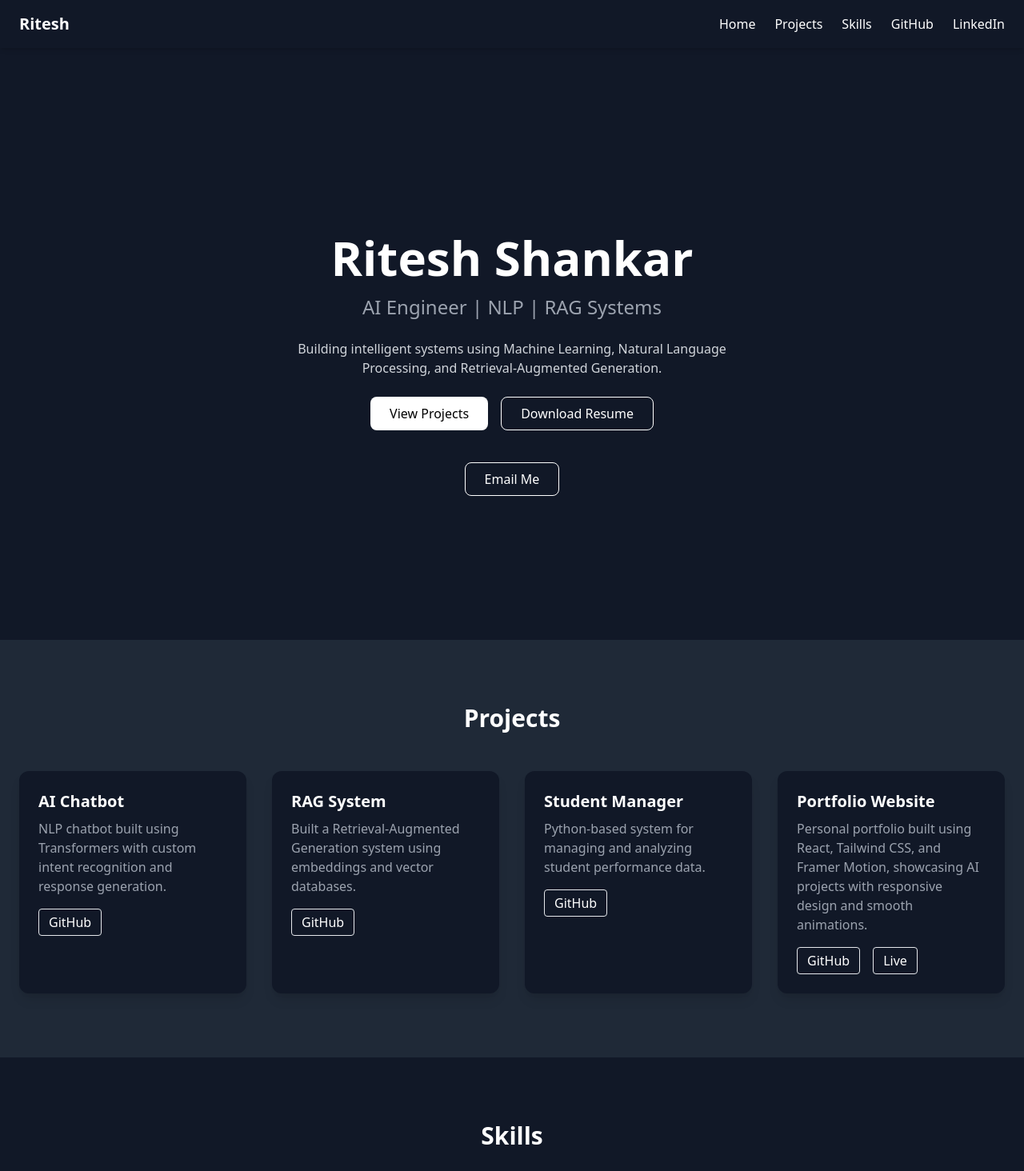
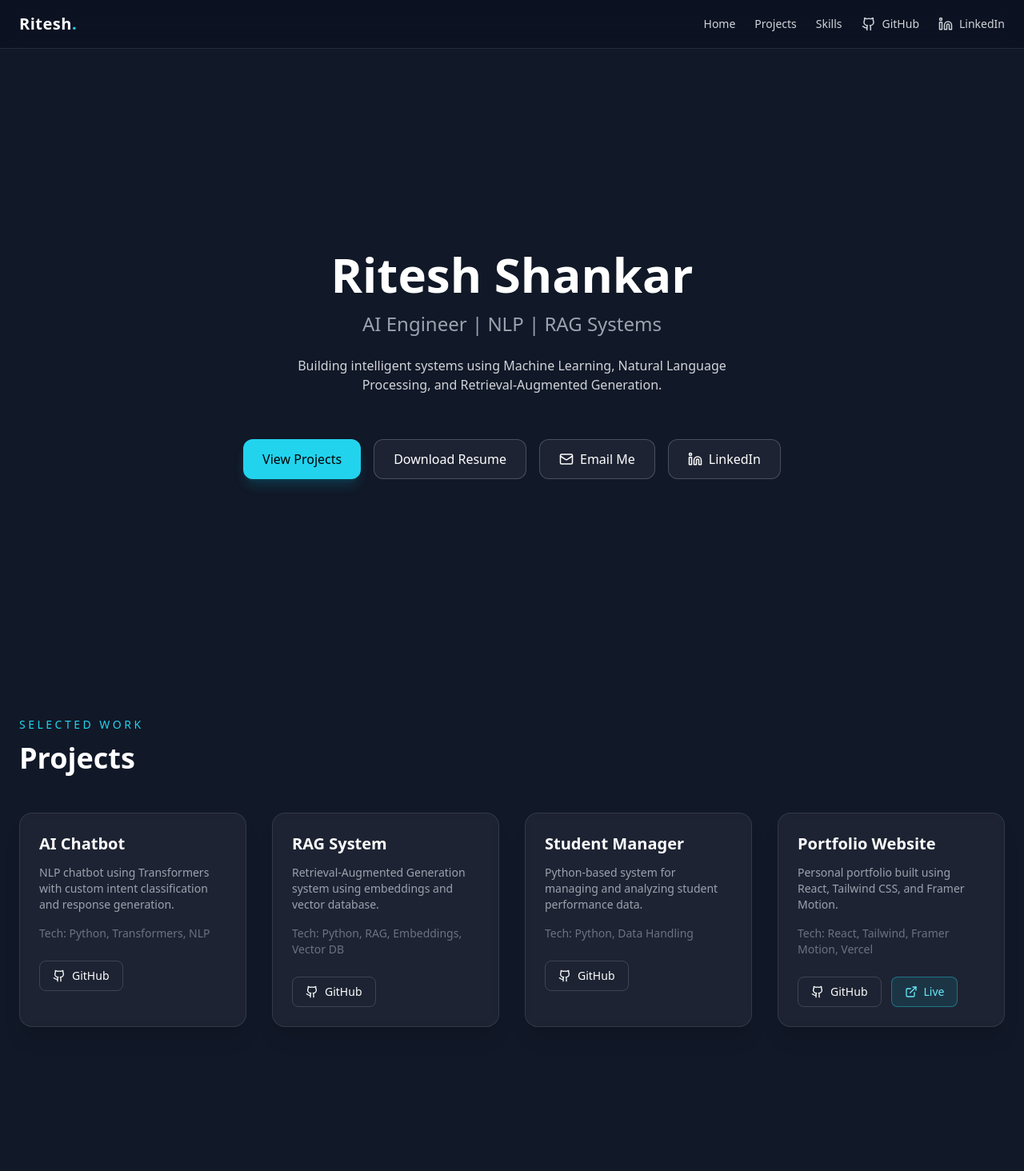
Before and after one commit to Ritesh02s/portfoli-site, a React (Vite) app: page / in a window 1280 px wide. Shown: the top 1464 px of the page at 80% size. Built offline with nearby package versions, Linux system fonts and the light colour scheme.

Commit message:
Updated UI

```diff
--- a/package.json
+++ b/package.json
@@ -11,6 +11,7 @@
   },
   "dependencies": {
     "framer-motion": "^12.38.0",
+    "lucide-react": "^1.7.0",
     "react": "^19.2.4",
     "react-dom": "^19.2.4"
   },
--- a/src/App.jsx
+++ b/src/App.jsx
@@ -1,5 +1,6 @@
 import './App.css';
 import { motion } from "framer-motion";
+import { Github, Linkedin, Mail, ExternalLink } from "lucide-react";
 
 function App() {
   const scrollToSection = (id) => {
@@ -9,38 +10,45 @@ function App() {
   return (
     <div className="bg-gray-900 text-white min-h-screen">
       {/* Navbar */}
-      <nav className="fixed top-0 w-full bg-gray-900 shadow-md z-50 flex justify-between items-center px-6 py-4">
-        <h1 className="text-xl font-bold">Ritesh</h1>
+      <nav className="fixed top-0 w-full z-50 border-b border-white/10 bg-[#0b1020]/70 backdrop-blur-md">
+        <div className="mx-auto flex max-w-7xl items-center justify-between px-6 py-4">
+          <h1 className="text-xl font-semibold tracking-wide">
+            Ritesh<span className="text-cyan-400">.</span>
+          </h1>
 
-        <div className="flex gap-6">
-          <button onClick={() => scrollToSection("hero")} className="hover:text-gray-400">
+          <div className="hidden md:flex items-center gap-6 text-sm text-gray-300">
+            <button onClick={() => scrollToSection("hero")} className="hover:text-white transition">
               Home
             </button>
-          <button onClick={() => scrollToSection("projects")} className="hover:text-gray-400">
+            <button onClick={() => scrollToSection("projects")} className="hover:text-white transition">
               Projects
             </button>
-          <button onClick={() => scrollToSection("skills")} className="hover:text-gray-400">
+            <button onClick={() => scrollToSection("skills")} className="hover:text-white transition">
               Skills
             </button>
+
             <a
               href="https://github.com/Ritesh02s"
               target="_blank"
               rel="noreferrer"
-            className="hover:text-gray-400"
+              className="flex items-center gap-2 hover:text-white transition"
             >
+              <Github size={18} />
               GitHub
             </a>
+
             <a
               href="https://www.linkedin.com/in/ritesh-shankar-72a433191/"
               target="_blank"
               rel="noreferrer"
-            className="hover:text-gray-400"
+              className="flex items-center gap-2 hover:text-white transition"
             >
+              <Linkedin size={18} />
               LinkedIn
             </a>
           </div>
+        </div>
       </nav>
-
       {/* Hero */}
       <section
         id="hero"
@@ -75,58 +83,85 @@ function App() {
         </motion.p>
 
         {/* Buttons */}
-        <div className="flex flex-wrap justify-center gap-4 mb-6">
+        <div className="mt-8 flex flex-wrap gap-4">
           <motion.button
-            whileHover={{ scale: 1.1 }}
+            whileHover={{ scale: 1.05 }}
             onClick={() => scrollToSection("projects")}
-            className="bg-white text-black px-6 py-2 rounded-lg font-medium"
+            className="rounded-xl bg-cyan-400 px-6 py-3 font-medium text-black shadow-lg shadow-cyan-500/20 transition hover:bg-cyan-300"
           >
             View Projects
           </motion.button>
 
           <motion.a
-            whileHover={{ scale: 1.1 }}
+            whileHover={{ scale: 1.05 }}
             href="/resume.pdf"
             download
-            className="border border-white px-6 py-2 rounded-lg hover:bg-white hover:text-black"
+            className="rounded-xl border border-white/20 bg-white/5 px-6 py-3 font-medium text-white transition hover:bg-white hover:text-black"
           >
             Download Resume
           </motion.a>
-        </div>
 
-        {/* Email */}
           <motion.a
-          whileHover={{ scale: 1.1 }}
-          href="mailto:riteshshankar2018@gmail.com?subject=Portfolio%20Contact"
-          className="mt-4 border border-white px-6 py-2 rounded-lg hover:bg-white hover:text-black transition"
+            whileHover={{ scale: 1.05 }}
+            href="mailto:youremail@example.com?subject=Portfolio%20Contact"
+            className="flex items-center gap-2 rounded-xl border border-white/20 bg-white/5 px-6 py-3 font-medium text-white transition hover:bg-white hover:text-black"
           >
+            <Mail size={18} />
             Email Me
           </motion.a>
+
+          <motion.a
+            whileHover={{ scale: 1.05 }}
+            href="https://linkedin.com/in/YOUR-LINKEDIN"
+            target="_blank"
+            rel="noreferrer"
+            className="flex items-center gap-2 rounded-xl border border-white/20 bg-white/5 px-6 py-3 font-medium text-white transition hover:bg-white hover:text-black"
+          >
+            <Linkedin size={18} />
+            LinkedIn
+          </motion.a>
+        </div>
       </section>
 
       {/* Projects */}
-      <section id="projects" className="py-20 px-6 bg-gray-800">
-        <h2 className="text-3xl font-bold text-center mb-12">Projects</h2>
+     <section id="projects" className="mx-auto max-w-7xl px-6 py-24">
+      <motion.div
+        initial={{ opacity: 0, y: 25 }}
+        whileInView={{ opacity: 1, y: 0 }}
+        viewport={{ once: true }}
+        transition={{ duration: 0.6 }}
+        className="mb-12"
+      >
+        <p className="mb-3 text-sm uppercase tracking-[0.25em] text-cyan-400">
+          Selected Work
+        </p>
+        <h2 className="text-3xl font-bold md:text-4xl">Projects</h2>
+      </motion.div>
 
-        <div className="grid md:grid-cols-2 lg:grid-cols-4 gap-8">
+      <div className="grid gap-8 md:grid-cols-2 xl:grid-cols-4">
           {/* AI Chatbot */}
           <motion.div
-            whileHover={{ scale: 1.05 }}
-            className="bg-gray-900 p-6 rounded-xl shadow-lg"
+            whileHover={{ y: -8 }}
+            className="group rounded-2xl border border-white/10 bg-white/5 p-6 shadow-xl backdrop-blur-sm"
           >
-            <h3 className="text-xl font-semibold mb-2">AI Chatbot</h3>
-            <p className="text-gray-400 mb-4">
-              NLP chatbot built using Transformers with custom intent
-              recognition and response generation.
+            <h3 className="mb-3 text-xl font-semibold">AI Chatbot</h3>
+
+            <p className="mb-4 text-sm text-gray-400">
+              NLP chatbot using Transformers with custom intent classification and response generation.
             </p>
 
-            <div className="flex gap-4">
+            <p className="mb-6 text-sm text-gray-500">
+              Tech: Python, Transformers, NLP
+            </p>
+
+            <div className="flex gap-3">
               <a
                 href="https://github.com/Ritesh02s/ai-chatbot"
                 target="_blank"
                 rel="noreferrer"
-                className="border px-3 py-1 rounded hover:bg-white hover:text-black"
+                className="flex items-center gap-2 rounded-lg border border-white/15 px-4 py-2 text-sm hover:bg-white hover:text-black transition"
               >
+                <Github size={16}/>
                 GitHub
               </a>
             </div>
@@ -134,22 +169,27 @@ function App() {
 
           {/* RAG System */}
           <motion.div
-            whileHover={{ scale: 1.05 }}
-            className="bg-gray-900 p-6 rounded-xl shadow-lg"
+            whileHover={{ y: -8 }}
+            className="group rounded-2xl border border-white/10 bg-white/5 p-6 shadow-xl backdrop-blur-sm"
           >
-            <h3 className="text-xl font-semibold mb-2">RAG System</h3>
-            <p className="text-gray-400 mb-4">
-              Built a Retrieval-Augmented Generation system using embeddings
-              and vector databases.
+            <h3 className="mb-3 text-xl font-semibold">RAG System</h3>
+
+            <p className="mb-4 text-sm text-gray-400">
+              Retrieval-Augmented Generation system using embeddings and vector database.
             </p>
 
-            <div className="flex gap-4">
+            <p className="mb-6 text-sm text-gray-500">
+              Tech: Python, RAG, Embeddings, Vector DB
+            </p>
+
+            <div className="flex gap-3">
               <a
                 href="https://github.com/Ritesh02s/RAG--based--chatbot"
                 target="_blank"
                 rel="noreferrer"
-                className="border px-3 py-1 rounded hover:bg-white hover:text-black"
+                className="flex items-center gap-2 rounded-lg border border-white/15 px-4 py-2 text-sm hover:bg-white hover:text-black transition"
               >
+                <Github size={16} />
                 GitHub
               </a>
             </div>
@@ -157,22 +197,27 @@ function App() {
 
           {/* Student Manager */}
           <motion.div
-            whileHover={{ scale: 1.05 }}
-            className="bg-gray-900 p-6 rounded-xl shadow-lg"
+            whileHover={{ y: -8 }}
+            className="group rounded-2xl border border-white/10 bg-white/5 p-6 shadow-xl backdrop-blur-sm"
           >
-            <h3 className="text-xl font-semibold mb-2">Student Manager</h3>
-            <p className="text-gray-400 mb-4">
-              Python-based system for managing and analyzing student
-              performance data.
+            <h3 className="mb-3 text-xl font-semibold">Student Manager</h3>
+
+            <p className="mb-4 text-sm text-gray-400">
+              Python-based system for managing and analyzing student performance data.
             </p>
 
-            <div className="flex gap-4">
+            <p className="mb-6 text-sm text-gray-500">
+              Tech: Python, Data Handling
+            </p>
+
+            <div className="flex gap-3">
               <a
                 href="https://github.com/Ritesh02s/student-manager"
                 target="_blank"
                 rel="noreferrer"
-                className="border px-3 py-1 rounded hover:bg-white hover:text-black"
+                className="flex items-center gap-2 rounded-lg border border-white/15 px-4 py-2 text-sm hover:bg-white hover:text-black transition"
               >
+                <Github size={16} />
                 GitHub
               </a>
             </div>
@@ -180,23 +225,27 @@ function App() {
 
           {/* Portfolio Website */}
           <motion.div
-            whileHover={{ scale: 1.05 }}
-            className="bg-gray-900 p-6 rounded-xl shadow-lg"
+            whileHover={{ y: -8 }}
+            className="group rounded-2xl border border-white/10 bg-white/5 p-6 shadow-xl backdrop-blur-sm"
           >
-            <h3 className="text-xl font-semibold mb-2">Portfolio Website</h3>
-            <p className="text-gray-400 mb-4">
-              Personal portfolio built using React, Tailwind CSS, and Framer
-              Motion, showcasing AI projects with responsive design and smooth
-              animations.
+            <h3 className="mb-3 text-xl font-semibold">Portfolio Website</h3>
+
+            <p className="mb-4 text-sm text-gray-400">
+              Personal portfolio built using React, Tailwind CSS, and Framer Motion.
             </p>
 
-            <div className="flex gap-4">
+            <p className="mb-6 text-sm text-gray-500">
+              Tech: React, Tailwind, Framer Motion, Vercel
+            </p>
+
+            <div className="flex gap-3">
               <a
                 href="https://github.com/Ritesh02s/portfoli-site"
                 target="_blank"
                 rel="noreferrer"
-                className="border px-3 py-1 rounded hover:bg-white hover:text-black"
+                className="flex items-center gap-2 rounded-lg border border-white/15 px-4 py-2 text-sm hover:bg-white hover:text-black transition"
               >
+                <Github size={16} />
                 GitHub
               </a>
 
@@ -204,8 +253,9 @@ function App() {
                 href="https://portfoli-site-alpha.vercel.app"
                 target="_blank"
                 rel="noreferrer"
-                className="border px-3 py-1 rounded hover:bg-white hover:text-black"
+                className="flex items-center gap-2 rounded-lg border border-cyan-400/40 bg-cyan-400/10 px-4 py-2 text-sm text-cyan-300 hover:bg-cyan-400 hover:text-black transition"
               >
+                <ExternalLink size={16} />
                 Live
               </a>
             </div>
```
Also changed, not shown: 1 other file (tests, documents, lock files or other folders). Lines whose indentation alone changed are shown as unchanged.
